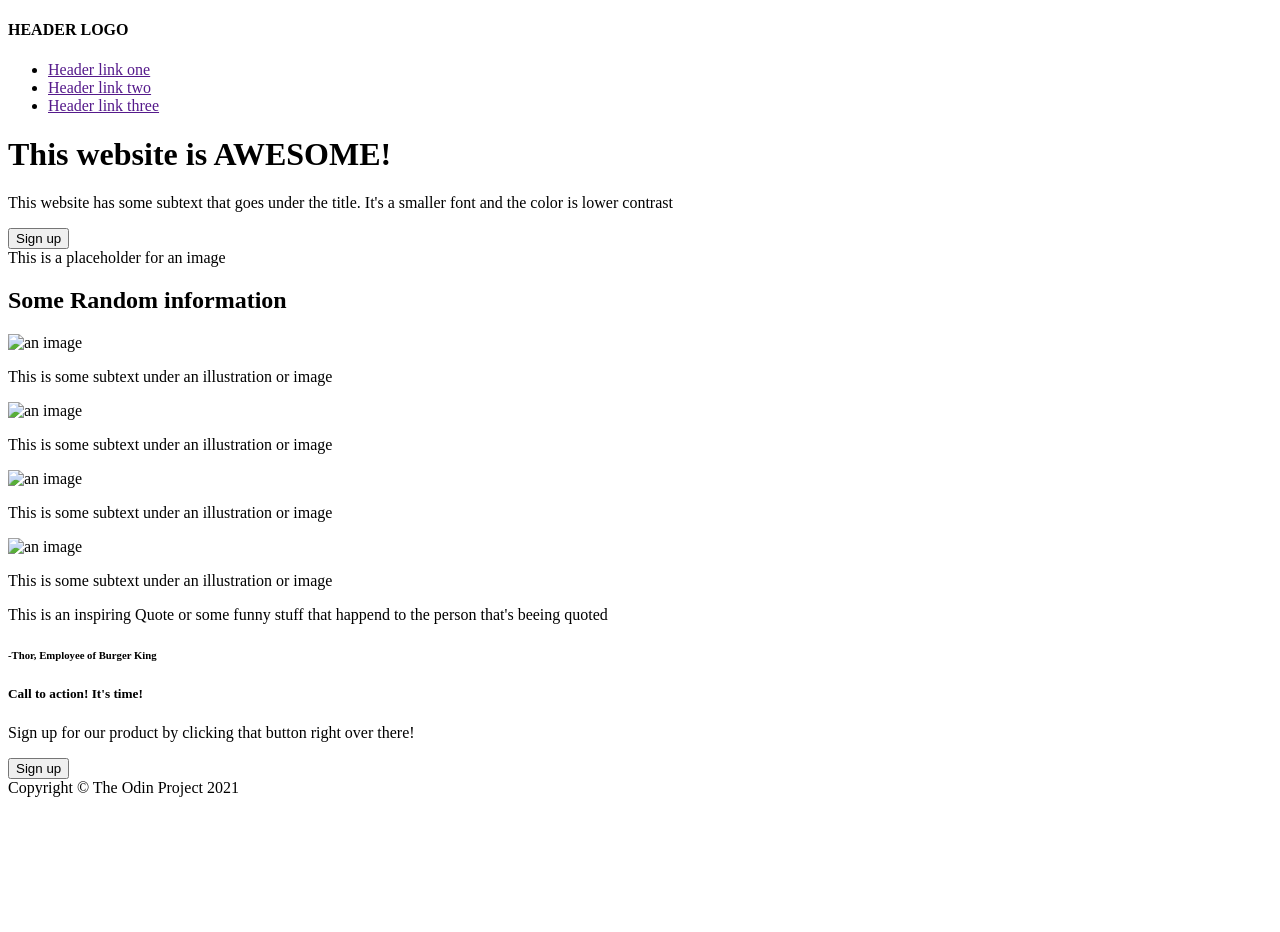
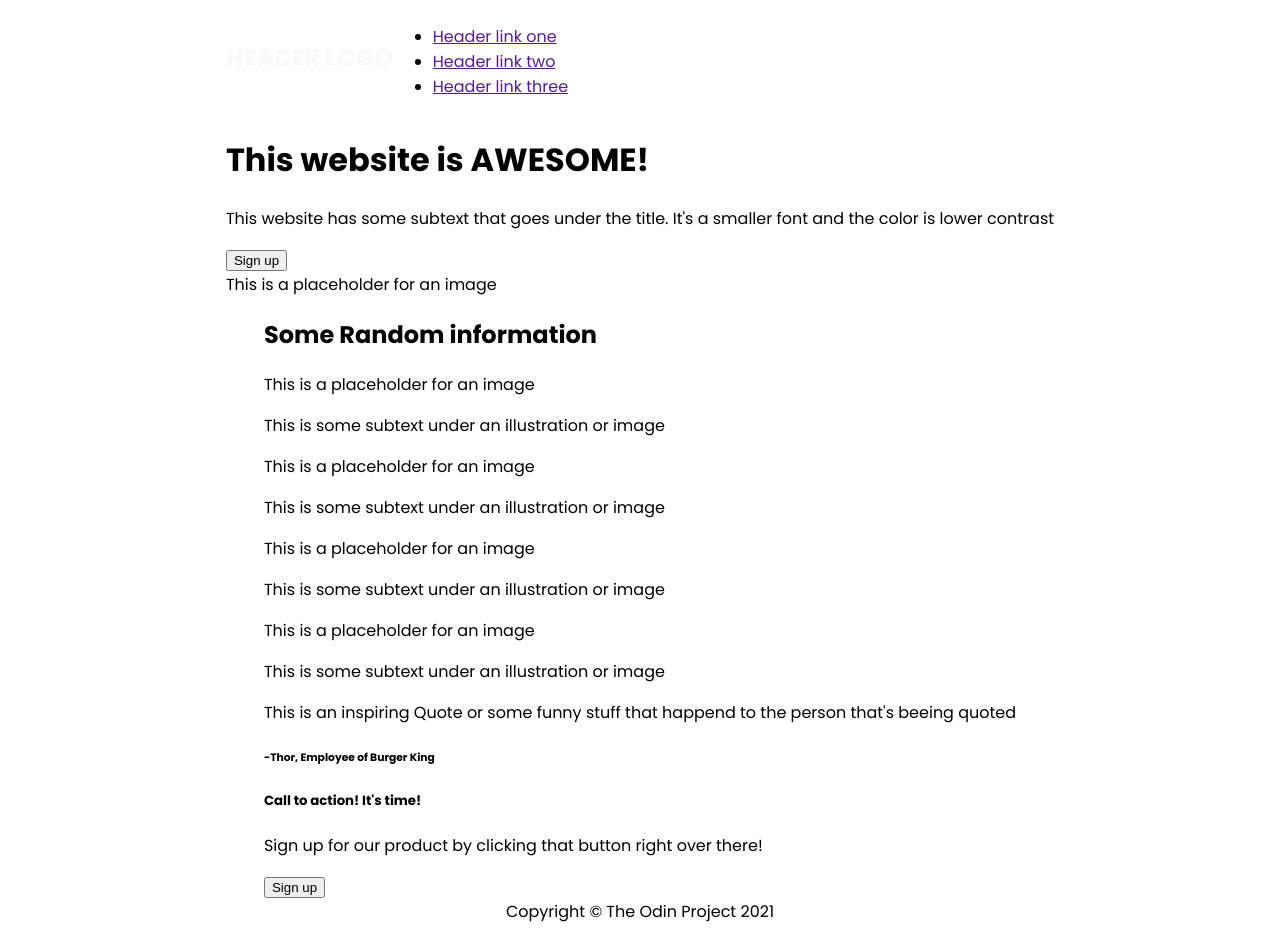
Before and after one commit to Hook-88/Landing-page, a plain HTML site: page index.html in a window 1280 px wide. Before the commit the page ends 805 px from the top, so only its background shows below. Drawn offline with Linux system fonts and the light colour scheme.

Commit message:
centered page

```diff
--- a/index.html
+++ b/index.html
@@ -5,17 +5,23 @@
   <meta http-equiv="X-UA-Compatible" content="IE=edge">
   <meta name="viewport" content="width=device-width, initial-scale=1.0">
   <link rel="stylesheet" href="style.css">
+  <link rel="preconnect" href="https://fonts.googleapis.com">
+  <link rel="preconnect" href="https://fonts.gstatic.com" crossorigin>
+  <link href="https://fonts.googleapis.com/css2?family=Poppins:ital,wght@0,100;0,400;0,700;1,100;1,400;1,700&display=swap" rel="stylesheet">
   <title>Hook-88 ICECREAM!</title>
 </head>
 <body>
   <div class="header">
+    <div class="header-nav">
       <h4>HEADER LOGO</h4>
        <ul>
         <li><a href="">Header link one</a></li>
         <li><a href="">Header link two</a></li>
         <li><a href="">Header link three</a></li>
        </ul>
+    </div>
 
+    <div class="header-text">
       <h1>This website is AWESOME!</h1>
       <p>This website has some subtext that goes under the title. It's a smaller font and the color is lower contrast</p>
       <button>Sign up</button>
@@ -23,26 +29,37 @@
         This is a placeholder for an image
       </div>
     </div>
+
+
+  </div>
   <div class="main">
     <h2>Some Random information</h2>
 
     <div class="card">
-      <img src="" alt="an image">
+      <div class="card-image-placeholder">
+        This is a placeholder for an image
+      </div>
       <p>This is some subtext under an illustration or image</p>
     </div>
 
     <div class="card">
-      <img src="" alt="an image">
+      <div class="card-image-placeholder">
+        This is a placeholder for an image
+      </div>
       <p>This is some subtext under an illustration or image</p>
     </div>
 
     <div class="card">
-      <img src="" alt="an image">
+      <div class="card-image-placeholder">
+        This is a placeholder for an image
+      </div>
       <p>This is some subtext under an illustration or image</p>
     </div>
 
     <div class="card">
-      <img src="" alt="an image">
+      <div class="card-image-placeholder">
+        This is a placeholder for an image
+      </div>
       <p>This is some subtext under an illustration or image</p>
     </div>
 
--- a/style.css
+++ b/style.css
@@ -1,3 +1,20 @@
-.header > img {
-  width: 300px;
+body {
+  font-family: 'Poppins', sans-serif;
+  display: flex;
+  flex-direction: column;
+  align-items: center;
 }
+
+.header {
+  display: flex;
+  flex-direction: column;
+}
+
+.header-nav {
+  display: flex;
+}
+
+.header-nav h4 {
+  font-size: 24px;
+  color: #f9faf8;
+}
```
Lines whose indentation alone changed are shown as unchanged.
